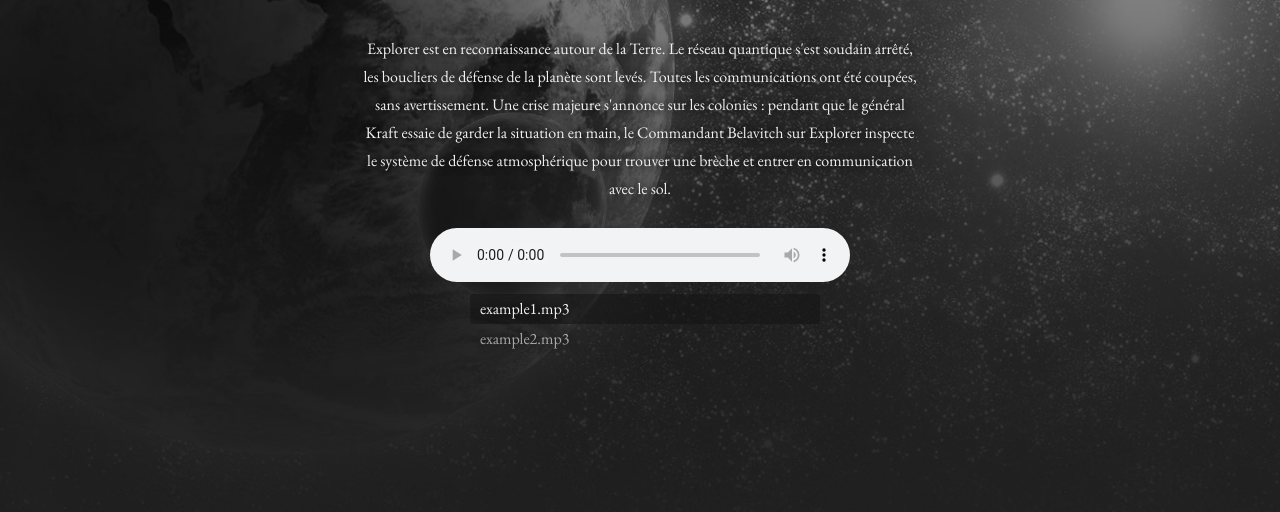
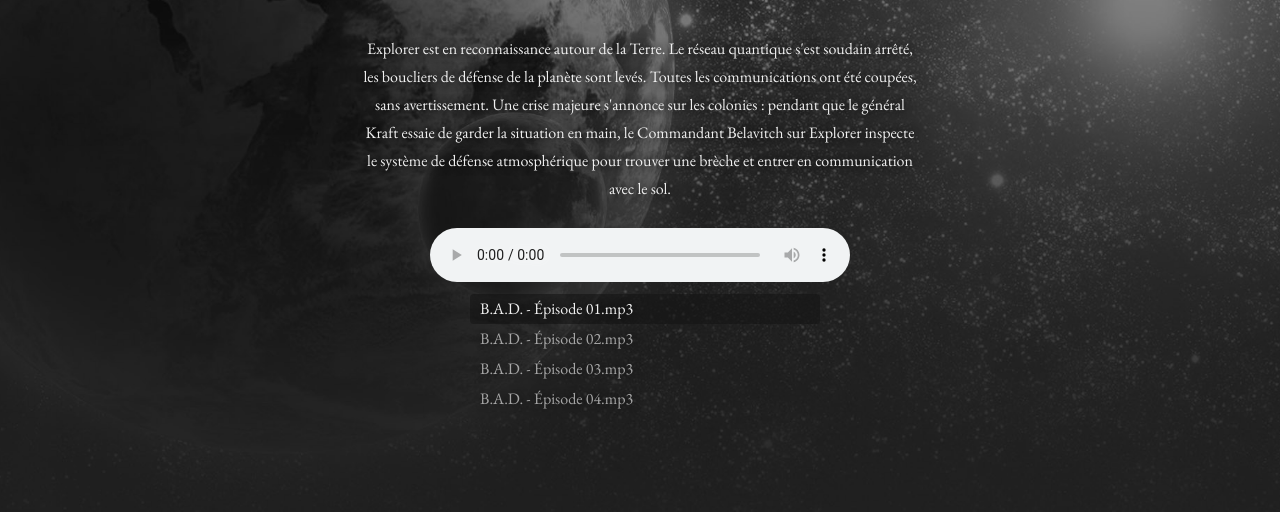
Before and after one commit to vankasteelj/sagasphere, a plain HTML site: page bad/index.html in a window 1280 px wide. Shown: the part 288-800 px from the top of the page. Drawn offline with nearby package versions, Linux system fonts and the light colour scheme; some packages are replaced by stand-ins of ours; a script that the page names is missing.

Commit message:
audio files

```diff
--- a/bad/index.html
+++ b/bad/index.html
@@ -31,7 +31,7 @@
 			<i class="icon-remove menu-close"></i>
             <a onClick="showAbout()">La Saga</a>
             <a onClick="showMain()">Écouter</a>
-			<a onClick="showDownload()">Télécharger</a>
+			<!--a onClick="showDownload()">Télécharger</a-->
 			<a href="https://facebook.com/vankasteelj"><i class="icon-facebook"></i></a>
 			<a href="https://twitter.com/vankasteelj"><i class="icon-twitter"></i></a>
 			<a href="mailto:vankasteelj@gmail.com"><i class="icon-envelope"></i></a>
@@ -64,8 +64,10 @@
                 <script>
                     var folder = "audio";
                     var playlist = [
-                        "example1.mp3",
-                        "example2.mp3"
+                        "B.A.D. - Épisode 01.mp3",
+                        "B.A.D. - Épisode 02.mp3",
+                        "B.A.D. - Épisode 03.mp3",
+                        "B.A.D. - Épisode 04.mp3"
                     ];
                     for (var i in playlist) {
                         jQuery('#playlist ul').append('<li data-id="'+i+'" onClick="play(this)">'+playlist[i]+'</li>');
@@ -148,13 +150,13 @@
 				<br>
 				<h3>Téléchargements</h3>
                 <br>
-				<a class="button" href="audio/example1.mp3" download>Épisode 01</a>
+				<a class="button" href="audio/B.A.D.%20-%20%C3%89pisode%2001.mp3" download>Épisode 01</a>
                 <br>
-				<a class="button" href="audio/example1.mp3" download>Épisode 02</a>
+				<a class="button" href="audio/B.A.D.%20-%20%C3%89pisode%2002.mp3" download>Épisode 02</a>
                 <br>
-				<a class="button" href="audio/example1.mp3" download>Épisode 03</a>
+				<a class="button" href="audio/B.A.D.%20-%20%C3%89pisode%2003.mp3" download>Épisode 03</a>
                 <br>
-				<a class="button" href="audio/example1.mp3" download>Épisode 04</a>
+				<a class="button" href="audio/B.A.D.%20-%20%C3%89pisode%2004.mp3" download>Épisode 04</a>
 
 			</div>
 		</div><!-- /container -->
```
Also changed, not shown: 5 other files.
